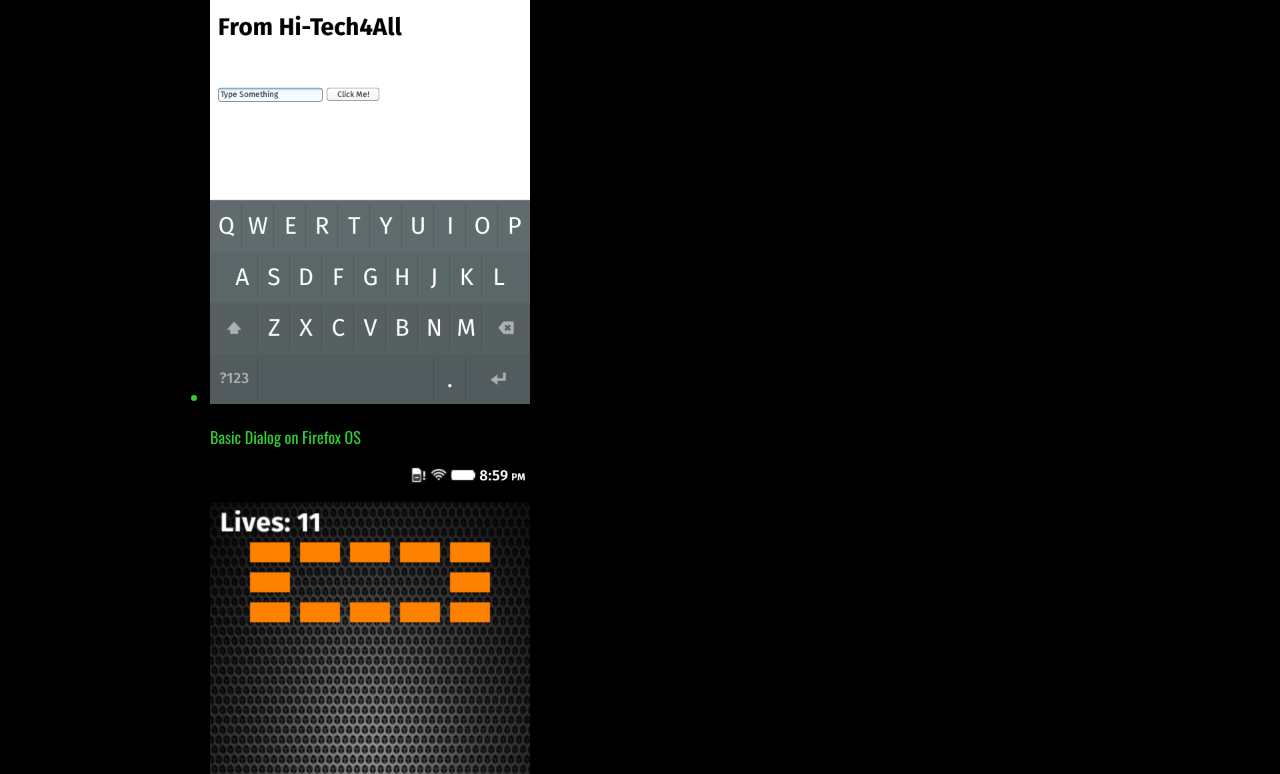
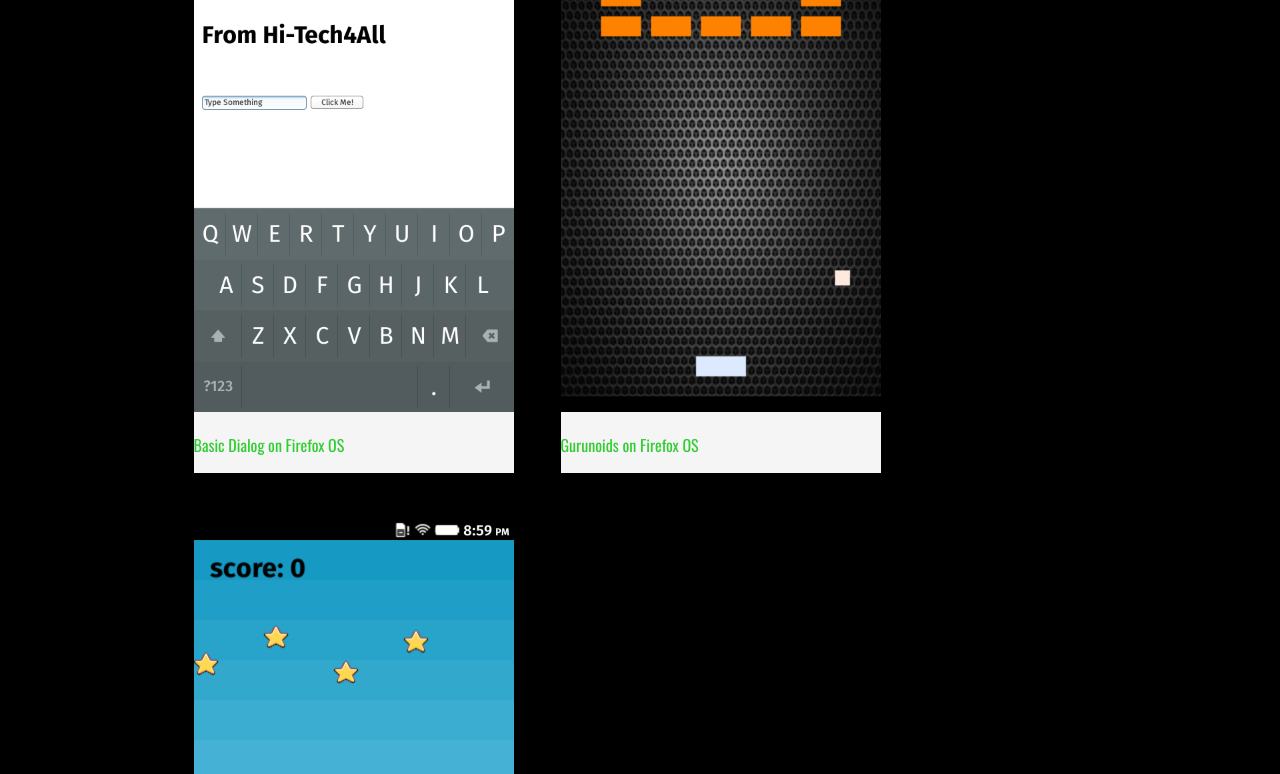
Before and after one commit to RJ31337/Web-Dev, a plain HTML site: page index.html in a window 1280 px wide. Shown: the part 381-1155 px from the top of the page. Drawn offline with nearby package versions, Linux system fonts and the light colour scheme.

Commit message:
Apply Gallery Style

```diff
--- a/css/main.css
+++ b/css/main.css
@@ -18,6 +18,10 @@ a {
 
 body {
 	font-family: 'Oswald', sans-serif;
+}
+
+img {
+	max-width: 100%;
 }
 
 /*****************************
@@ -66,6 +70,24 @@ footer {
 }
 
 /*****************************
+      PAGE: PORTFOLIO
+*****************************/
+
+#gallery {
+	margin: 0;
+	padding: 0;
+	list-style: none;
+}
+
+#gallery li {
+	float : left;
+	width : 455;
+	margin : 2.5%;
+	background-color: #f5f5f5;
+	color: #bdc3c7;
+}
+
+/*****************************
            COLOURS
 *****************************/
 
--- a/index.html
+++ b/index.html
@@ -24,7 +24,7 @@
         </header>
         <div id = "wrapper">
             <section>
-                <ul>
+                <ul id="gallery">
                     <li>
                         <a href="images/basic-dialog.png">
                             <img src="images/basic-dialog.png" alt="Basic Dialog on Firefox OS">
```
